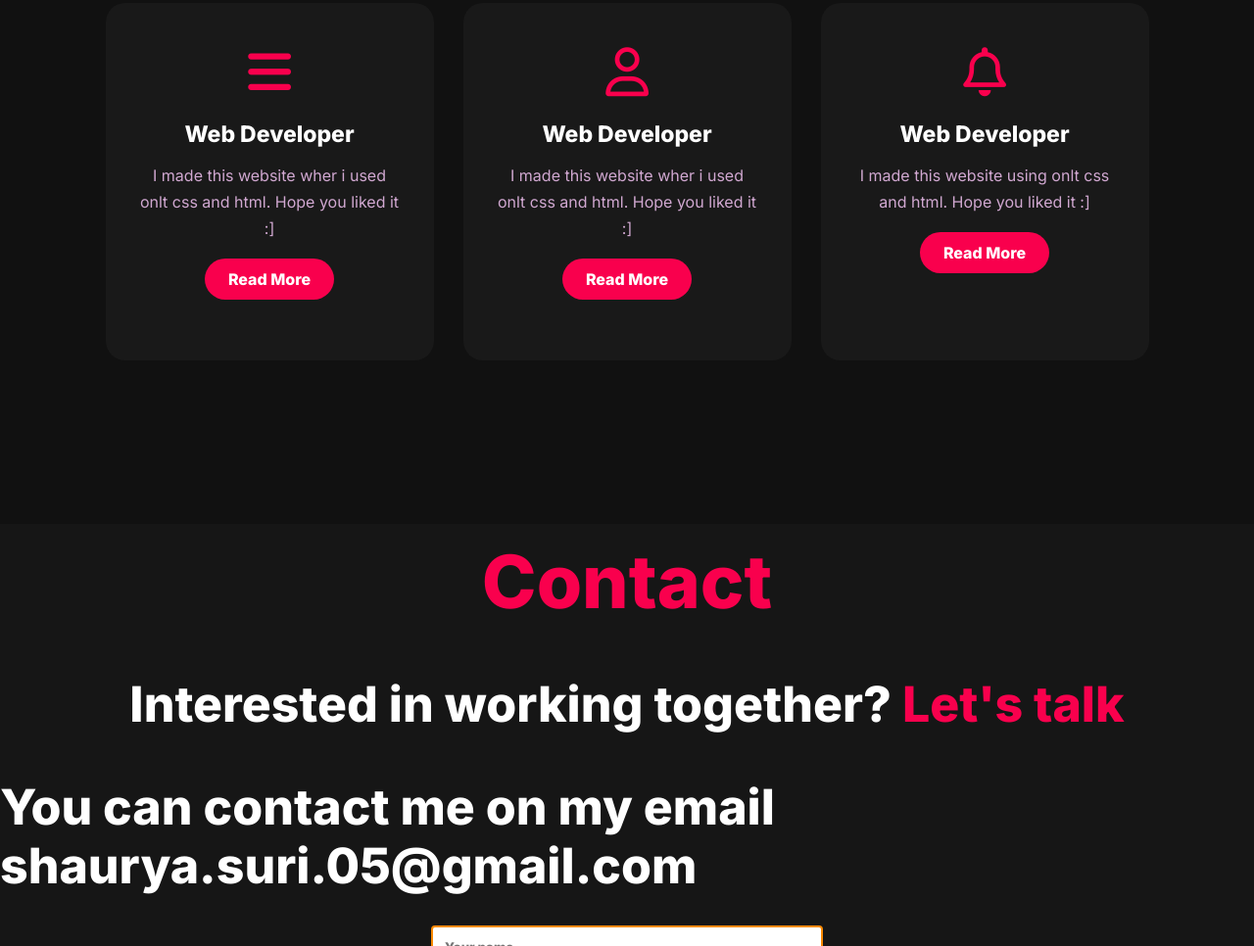
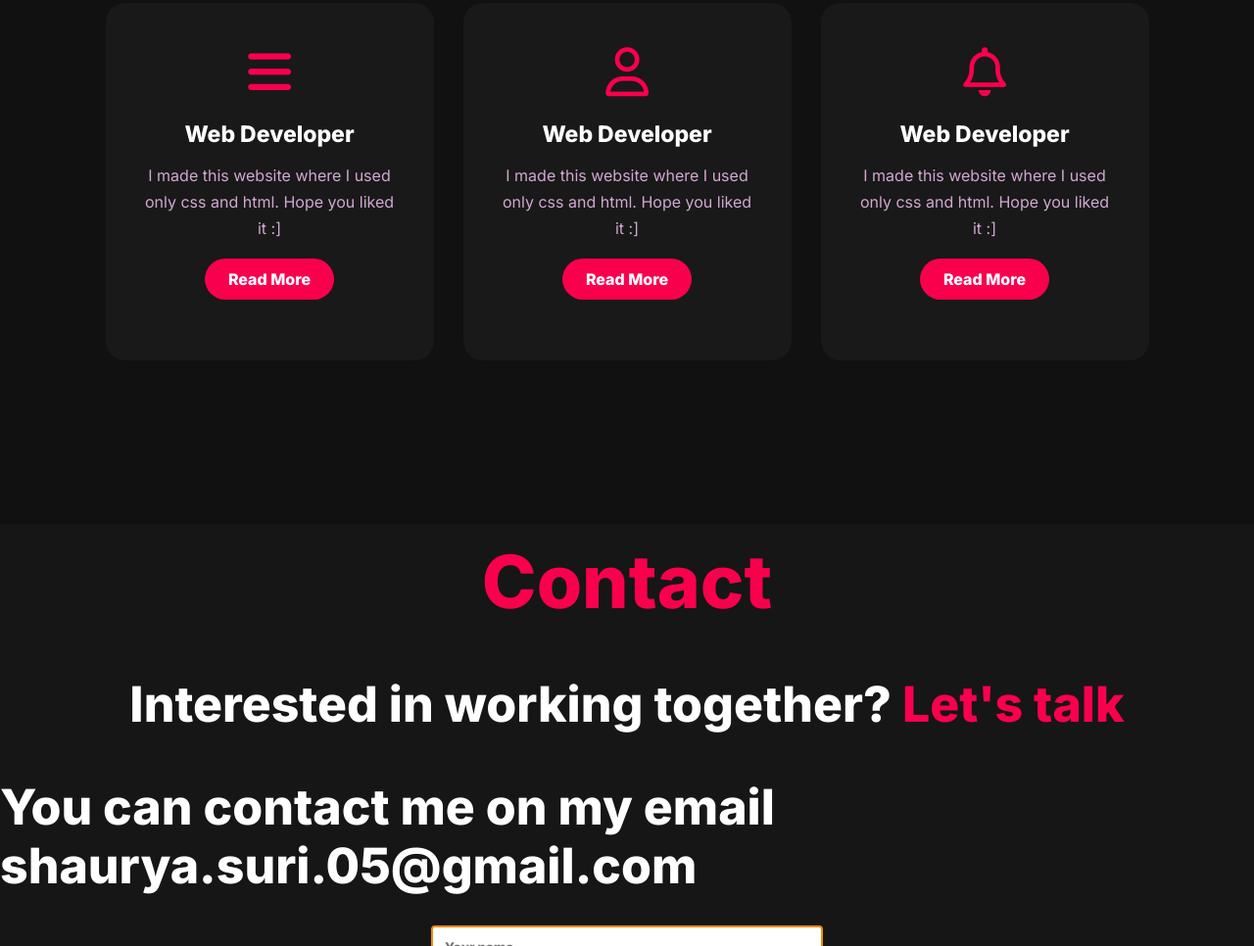
Before and after one commit to ShauryaSuri/portfolio-website, a plain HTML site: page index.html in a window 1280 px wide. Shown: the part 1740-2706 px from the top of the page at 98% size. Drawn offline with Linux system fonts and the light colour scheme.

Commit message:
Update index.html

```diff
--- a/index.html
+++ b/index.html
@@ -58,7 +58,7 @@
             <i class="fa-solid fa-bars"></i>
             <h5>Web Developer</h5>
             <div class="pra">
-                <p> I made this website wher i used onlt css and html. Hope you liked it :]</p>
+                <p> I made this website where I used only css and html. Hope you liked it :]</p>
 
                 <p style="text-align: center;">
                     <a class="button" href="#">Read More</a>
@@ -70,7 +70,7 @@
             <i class="fa-regular fa-user"></i>
             <h5>Web Developer</h5>
             <div class="pra">
-                <p> I made this website wher i used onlt css and html. Hope you liked it :]</p>
+                <p> I made this website where I used only css and html. Hope you liked it :]</p>
 
                 <p style="text-align: center;">
                     <a class="button" href="#">Read More</a>
@@ -82,7 +82,7 @@
             <i class="fa-regular fa-bell"></i>
             <h5>Web Developer</h5>
             <div class="pra">
-                <p> I made this website using onlt css and html. Hope you liked it :]</p>
+                <p> I made this website where I used only css and html. Hope you liked it :]</p>
 
                 <p style="text-align: center;">
                     <a class="button" href="#">Read More</a>
```
